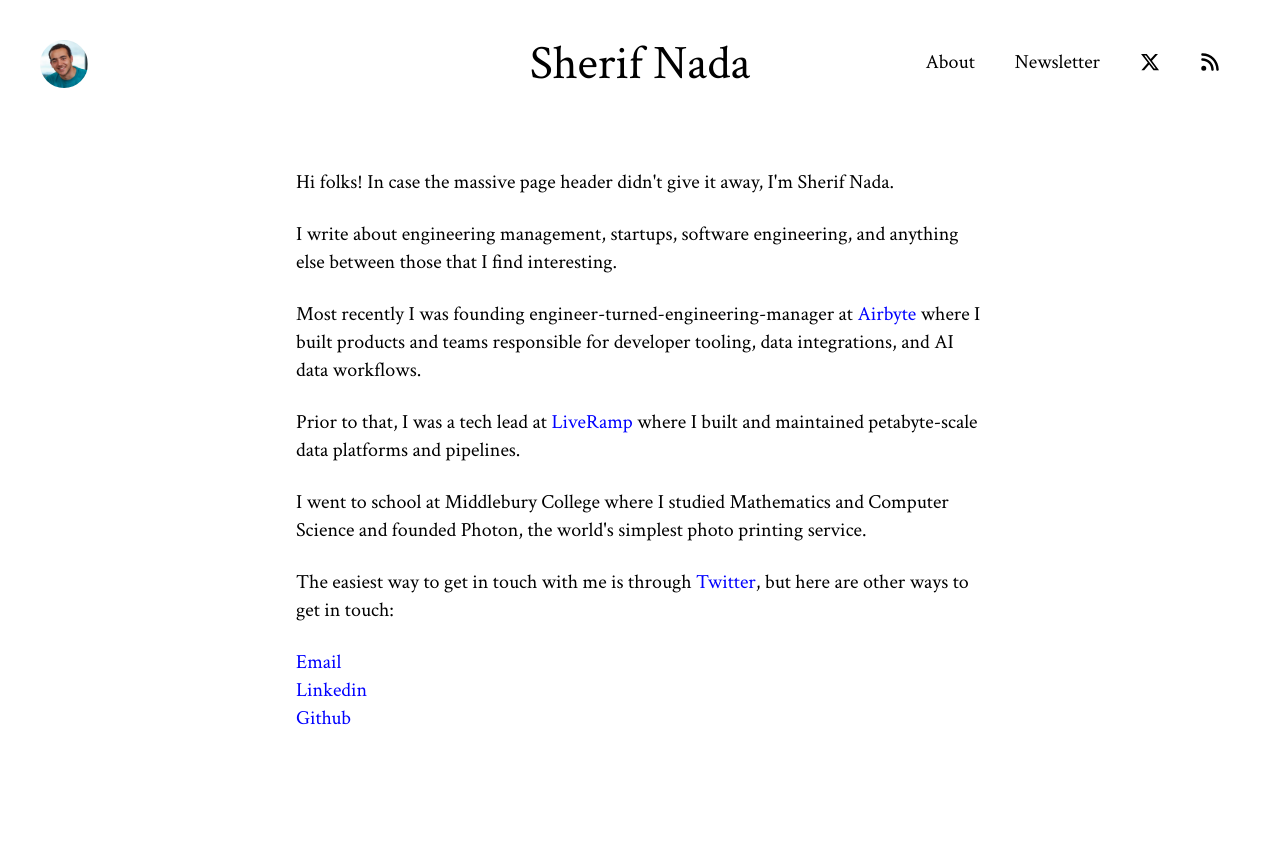
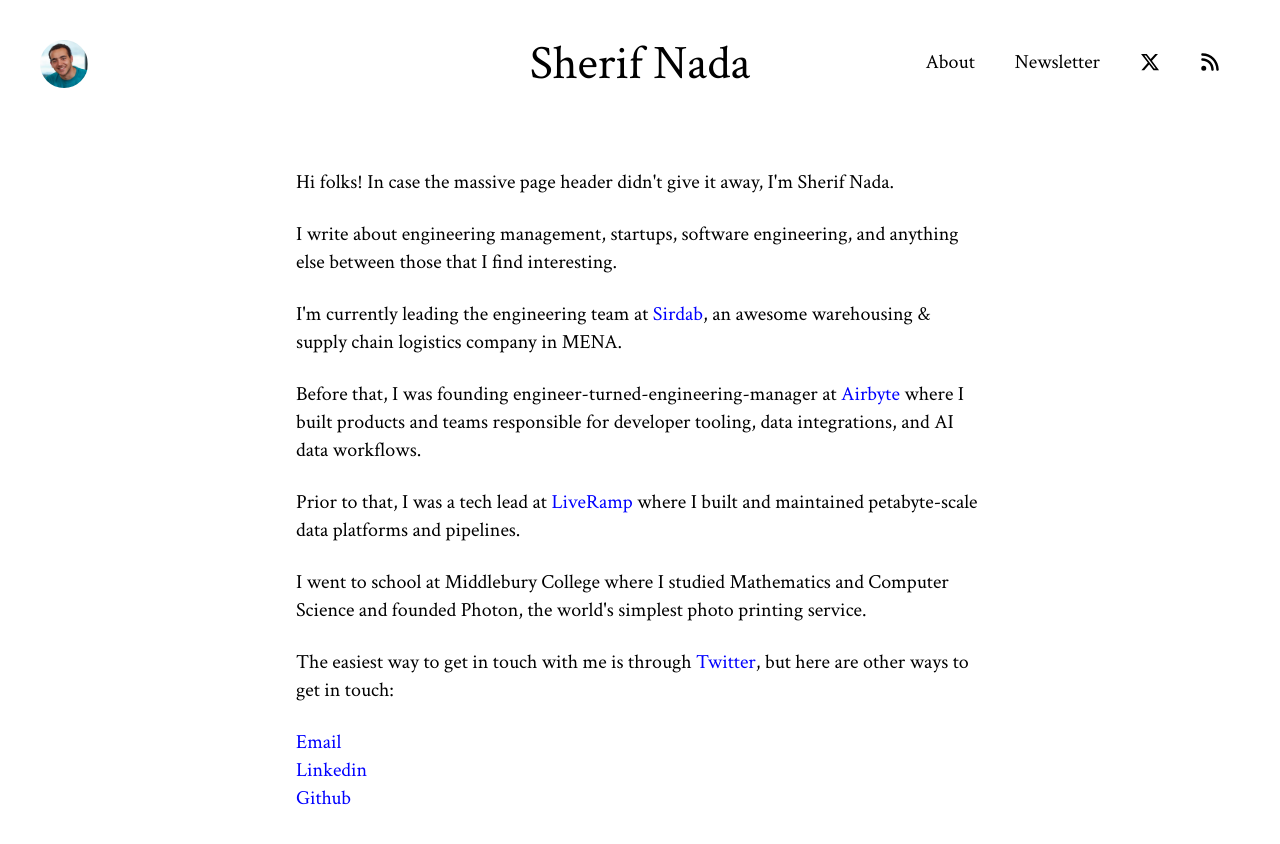
Before and after one commit to sherifnada/sherifnada.com, a Next.js app: page /about in a window 1280 px wide. Shown: the top 844 px of the page. Built offline with nearby package versions, Linux system fonts and the light colour scheme; no server answers.

Commit message:
life updoot

```diff
--- a/src/app/about/page.tsx
+++ b/src/app/about/page.tsx
@@ -18,7 +18,11 @@
                 I write about engineering management, startups, software engineering, and anything else between those that I find interesting.
             </p>
             <p>
-                Most recently I was founding engineer-turned-engineering-manager at <Link href="https://airbyte.com">Airbyte</Link> where
+                I'm currently leading the engineering team at <Link href="https://sirdab.co">Sirdab</Link>, an awesome warehousing & supply chain
+                logistics company in MENA.
+            </p>
+            <p>
+                Before that, I was founding engineer-turned-engineering-manager at <Link href="https://airbyte.com">Airbyte</Link> where
                 I built products and teams responsible for developer tooling, data integrations, and AI data workflows.
             </p>
             <p>
```
